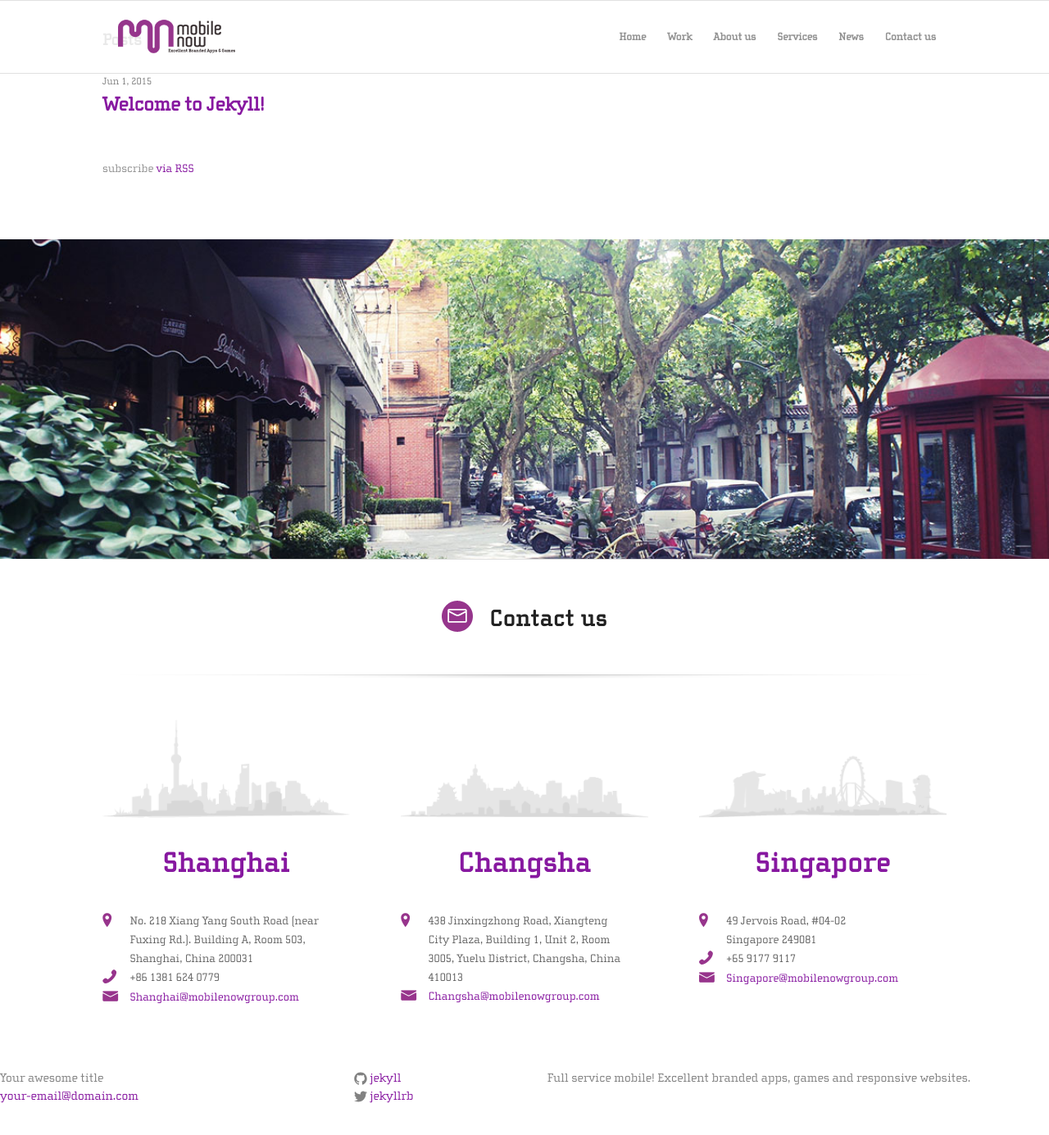
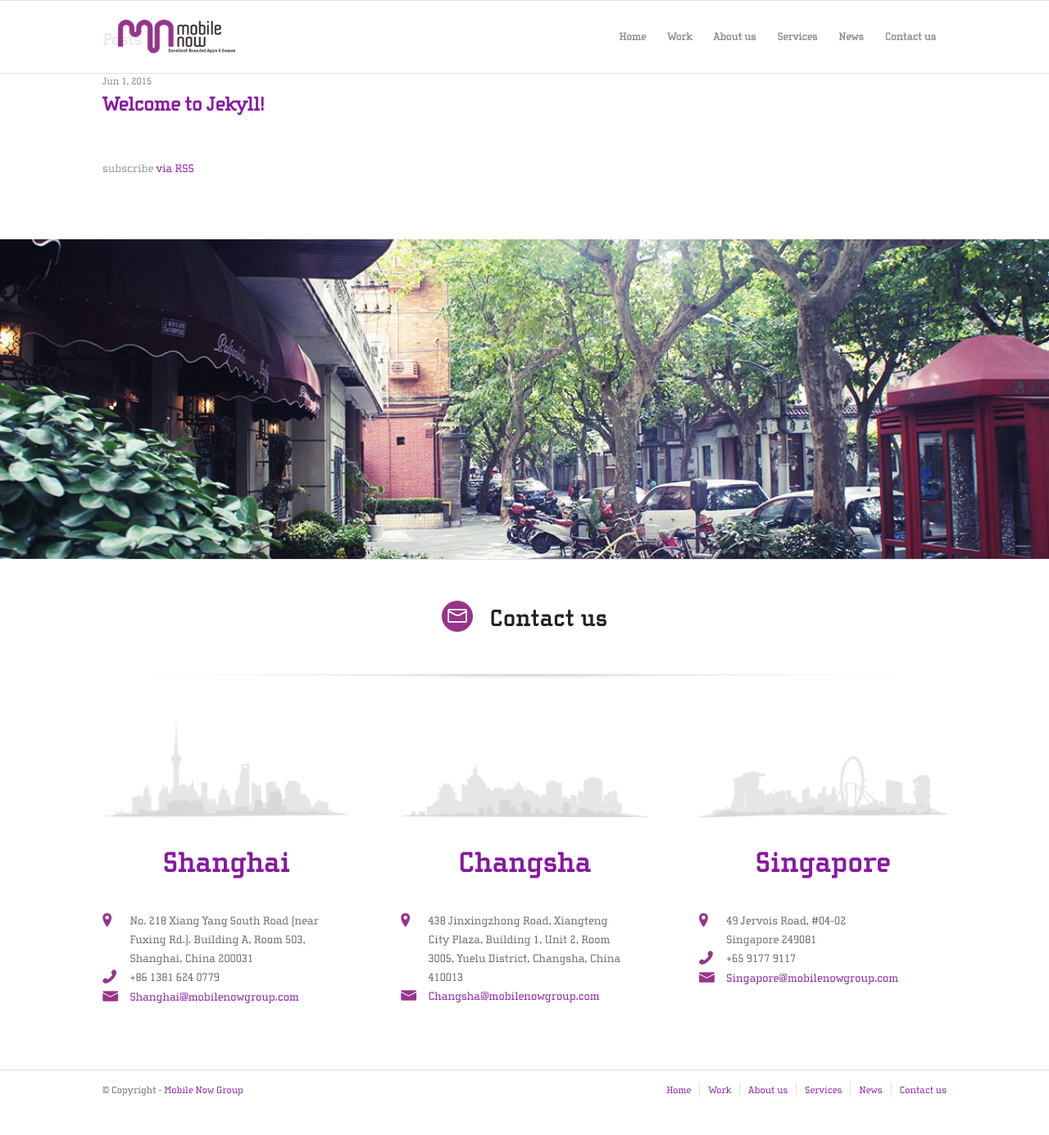
Before and after one commit to MobileNowGroup/Jekyll-mn-website, a Jekyll site: the page built from index.html, in a window 1280 px wide and 1400 px high, scrolled down 54 px. Shown: the top 1385 px of the window at 82% size. Built offline with Jekyll 4.4.1, drawn with Linux system fonts in a browser that asks for light colours; after the commit the page ends 1408 px from its top, so only the background shows below that.

Commit message:
add site footer

```diff
--- a/_includes/footer.html
+++ b/_includes/footer.html
@@ -1,4 +1,4 @@
-<footer class="site-footer">
+<footer>
   <div class="above-contact-us"></div>
 
   <div class="wrapper office-info">
@@ -50,49 +50,32 @@
     </div>
   </div>
 
-  <div class="footer-col-wrapper">
-    <div class="footer-col  footer-col-1">
-      <ul class="contact-list">
-        <li>{{ site.title }}</li>
-        <li><a href="mailto:{{ site.email }}">{{ site.email }}</a></li>
-      </ul>
-    </div>
+  <div class="site-footer">
+    <div class="wrapper">
+      <span class="copyright">© Copyright  - <a href="{{ site.url }}">Mobile Now Group</a></span>
 
-    <div class="footer-col  footer-col-2">
-      <ul class="social-media-list">
-        {% if site.github_username %}
-        <li>
-          <a href="https://github.com/{{ site.github_username }}">
-            <span class="icon  icon--github">
-              <svg viewBox="0 0 16 16">
-                <path fill="#828282" d="M7.999,0.431c-4.285,0-7.76,3.474-7.76,7.761 c0,3.428,2.223,6.337,5.307,7.363c0.388,0.071,0.53-0.168,0.53-0.374c0-0.184-0.007-0.672-0.01-1.32 c-2.159,0.469-2.614-1.04-2.614-1.04c-0.353-0.896-0.862-1.135-0.862-1.135c-0.705-0.481,0.053-0.472,0.053-0.472 c0.779,0.055,1.189,0.8,1.189,0.8c0.692,1.186,1.816,0.843,2.258,0.645c0.071-0.502,0.271-0.843,0.493-1.037 C4.86,11.425,3.049,10.76,3.049,7.786c0-0.847,0.302-1.54,0.799-2.082C3.768,5.507,3.501,4.718,3.924,3.65 c0,0,0.652-0.209,2.134,0.796C6.677,4.273,7.34,4.187,8,4.184c0.659,0.003,1.323,0.089,1.943,0.261 c1.482-1.004,2.132-0.796,2.132-0.796c0.423,1.068,0.157,1.857,0.077,2.054c0.497,0.542,0.798,1.235,0.798,2.082 c0,2.981-1.814,3.637-3.543,3.829c0.279,0.24,0.527,0.713,0.527,1.437c0,1.037-0.01,1.874-0.01,2.129 c0,0.208,0.14,0.449,0.534,0.373c3.081-1.028,5.302-3.935,5.302-7.362C15.76,3.906,12.285,0.431,7.999,0.431z"/>
-              </svg>
-            </span>
-
-            <span class="username">{{ site.github_username }}</span>
-          </a>
-        </li>
-        {% endif %}
-
-        {% if site.twitter_username %}
-        <li>
-          <a href="https://twitter.com/{{ site.twitter_username }}">
-            <span class="icon  icon--twitter">
-              <svg viewBox="0 0 16 16">
-                <path fill="#828282" d="M15.969,3.058c-0.586,0.26-1.217,0.436-1.878,0.515c0.675-0.405,1.194-1.045,1.438-1.809
-                c-0.632,0.375-1.332,0.647-2.076,0.793c-0.596-0.636-1.446-1.033-2.387-1.033c-1.806,0-3.27,1.464-3.27,3.27 c0,0.256,0.029,0.506,0.085,0.745C5.163,5.404,2.753,4.102,1.14,2.124C0.859,2.607,0.698,3.168,0.698,3.767 c0,1.134,0.577,2.135,1.455,2.722C1.616,6.472,1.112,6.325,0.671,6.08c0,0.014,0,0.027,0,0.041c0,1.584,1.127,2.906,2.623,3.206 C3.02,9.402,2.731,9.442,2.433,9.442c-0.211,0-0.416-0.021-0.615-0.059c0.416,1.299,1.624,2.245,3.055,2.271 c-1.119,0.877-2.529,1.4-4.061,1.4c-0.264,0-0.524-0.015-0.78-0.046c1.447,0.928,3.166,1.469,5.013,1.469 c6.015,0,9.304-4.983,9.304-9.304c0-0.142-0.003-0.283-0.009-0.423C14.976,4.29,15.531,3.714,15.969,3.058z"/>
-              </svg>
-            </span>
-
-            <span class="username">{{ site.twitter_username }}</span>
-          </a>
-        </li>
-        {% endif %}
-      </ul>
-    </div>
-
-    <div class="footer-col  footer-col-3">
-      <p class="text">{{ site.description }}</p>
+      <nav>
+        <ul class="page-links">
+          <li{% if page.url == "/index.html" %} class="active"{% endif %}>
+            <a href="{{ site.url }}">Home</a>
+          </li>
+          <li{% if page.url == "/work/index.html" %} class="active"{% endif %}>
+            <a href="{{ site.url }}/work/">Work</a>
+          </li>
+          <li{% if page.url == "/about-us/index.html" %} class="active"{% endif %}>
+            <a href="{{ site.url }}/about-us/">About us</a>
+          </li>
+          <li{% if page.url == "/services/index.html" %} class="active"{% endif %}>
+            <a href="{{ site.url }}/services/">Services</a>
+          </li>
+          <li{% if page.url == "/news/index.html" %} class="active"{% endif %}>
+            <a href="{{ site.url }}/news/">News</a>
+          </li>
+          <li{% if page.url == "/contact-us/index.html" %} class="active"{% endif %}>
+            <a href="{{ site.url }}/contact-us/">Contact us</a>
+          </li>
+        </ul>
+      </nav>
     </div>
   </div>
 </footer>
--- a/_sass/_base.scss
+++ b/_sass/_base.scss
@@ -20,7 +20,7 @@ body {
     font-family: $base-font-family;
     font-size: $base-font-size;
     line-height: $base-line-height;
-    font-weight: 300;
+    font-weight: normal;
     color: $text-color;
     background-color: $background-color;
     -webkit-text-size-adjust: 100%;
--- a/_sass/_layout.scss
+++ b/_sass/_layout.scss
@@ -160,7 +160,28 @@ ul.page-links {
  * Site footer
  */
 .site-footer {
-    // padding: $spacing-unit 0;
+    padding-top: 15px;
+    padding-bottom: 15px;
+    border-top: 1px solid $grey-color-light;
+    font-size: 12px;
+
+    .copyright { color: $text-color-dark; }
+
+    nav { float: right; }
+
+    ul.page-links li {
+        padding-left: 10px;
+        padding-right: 10px;
+        border-left: 1px solid $grey-color-light;
+
+        &:first-of-type { border-left: none; }
+        &:last-of-type { padding-right: 0; }
+
+        &.active a {
+            color: $brand-color-dark;
+            font-weight: 600;
+        }
+    }
 }
 
 .above-contact-us {
@@ -201,7 +222,6 @@ ul.page-links {
         width: 80%;
         vertical-align: top;
         color: $text-color-dark;
-        font-weight: normal;
         line-height: 23px;
     }
 
```
